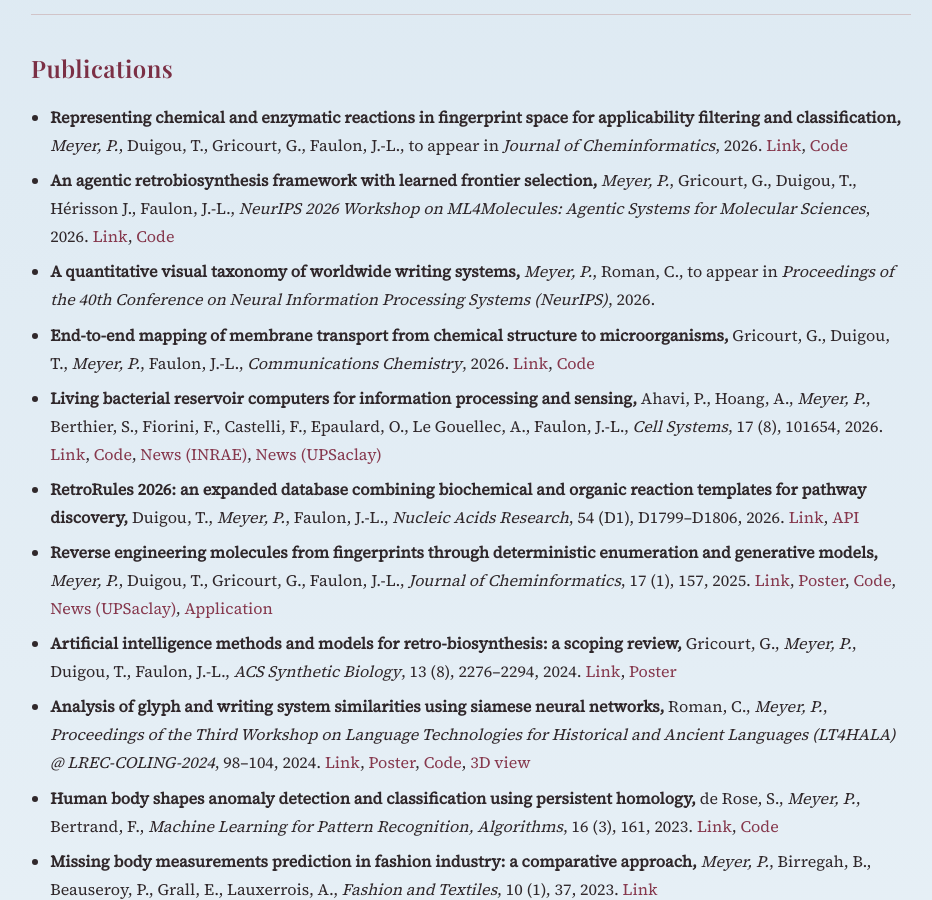
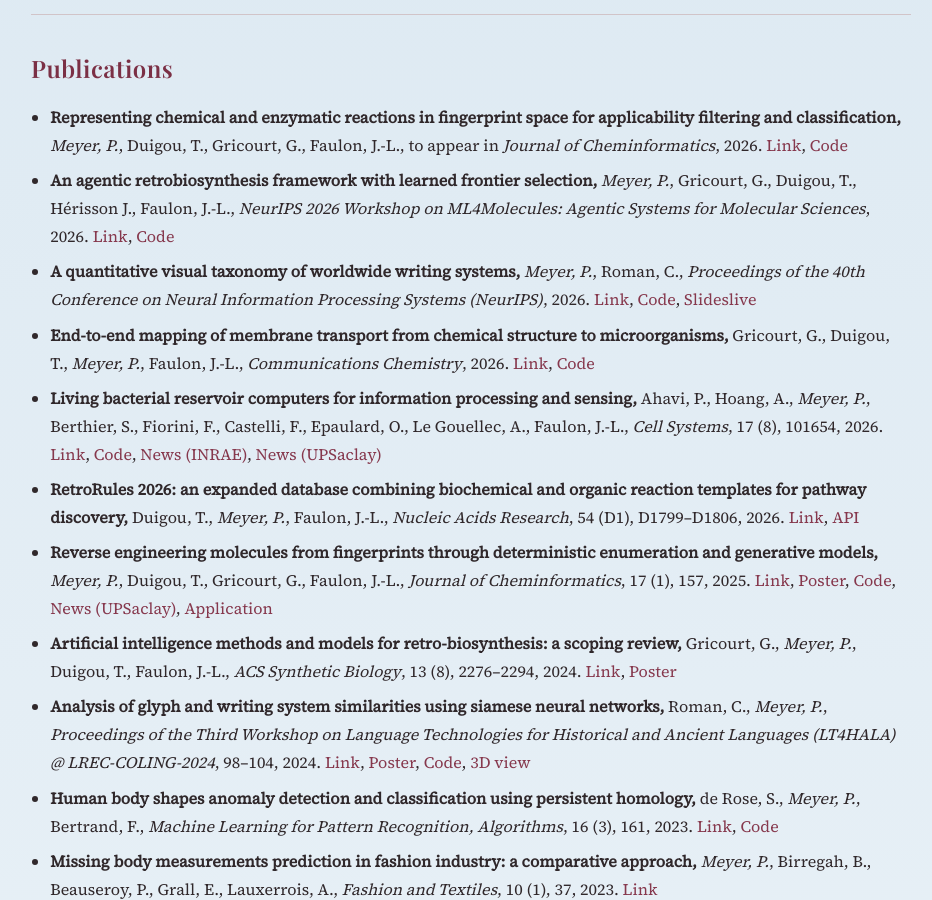
Before and after one commit to PhilippeMeyer68/philippemeyer68.github.io, a Jekyll site: the page built from index.md, in a window 1280 px wide and 900 px high, scrolled down 812 px. Shown: the whole window, without its empty margins (169-1101 px from the left). Built offline with Jekyll 4.4.1, drawn with Linux system fonts in a browser that asks for light colours.

Commit message:
feat: neurips26 paper, code, slideslive

```diff
--- a/index.md
+++ b/index.md
@@ -70,7 +70,8 @@ title: "Home"
 <li>
   <strong>A quantitative visual taxonomy of worldwide writing systems, </strong>
   <span class="author-self">Meyer, P.</span>, Roman, C.,
-  to appear in <em>Proceedings of the 40th Conference on Neural Information Processing Systems (NeurIPS)</em>, 2026.
+  <em>Proceedings of the 40th Conference on Neural Information Processing Systems (NeurIPS)</em>, 2026.
+      <a href="https://openreview.net/forum?id=VLPMAYjWxj" target="_blank" rel="noopener">Link</a>, <a href="https://github.com/PhilippeMeyer68/glyph-worldwide" target="_blank" rel="noopener">Code</a>, <a href="https://recorder-v3.slideslive.com/?share=115942&s=05b79993-7155-4cc5-9681-155286601a75" target="_blank" rel="noopener">Slideslive</a>
 </li>
 <li>
   <strong>End-to-end mapping of membrane transport from chemical structure to microorganisms, </strong>
```
